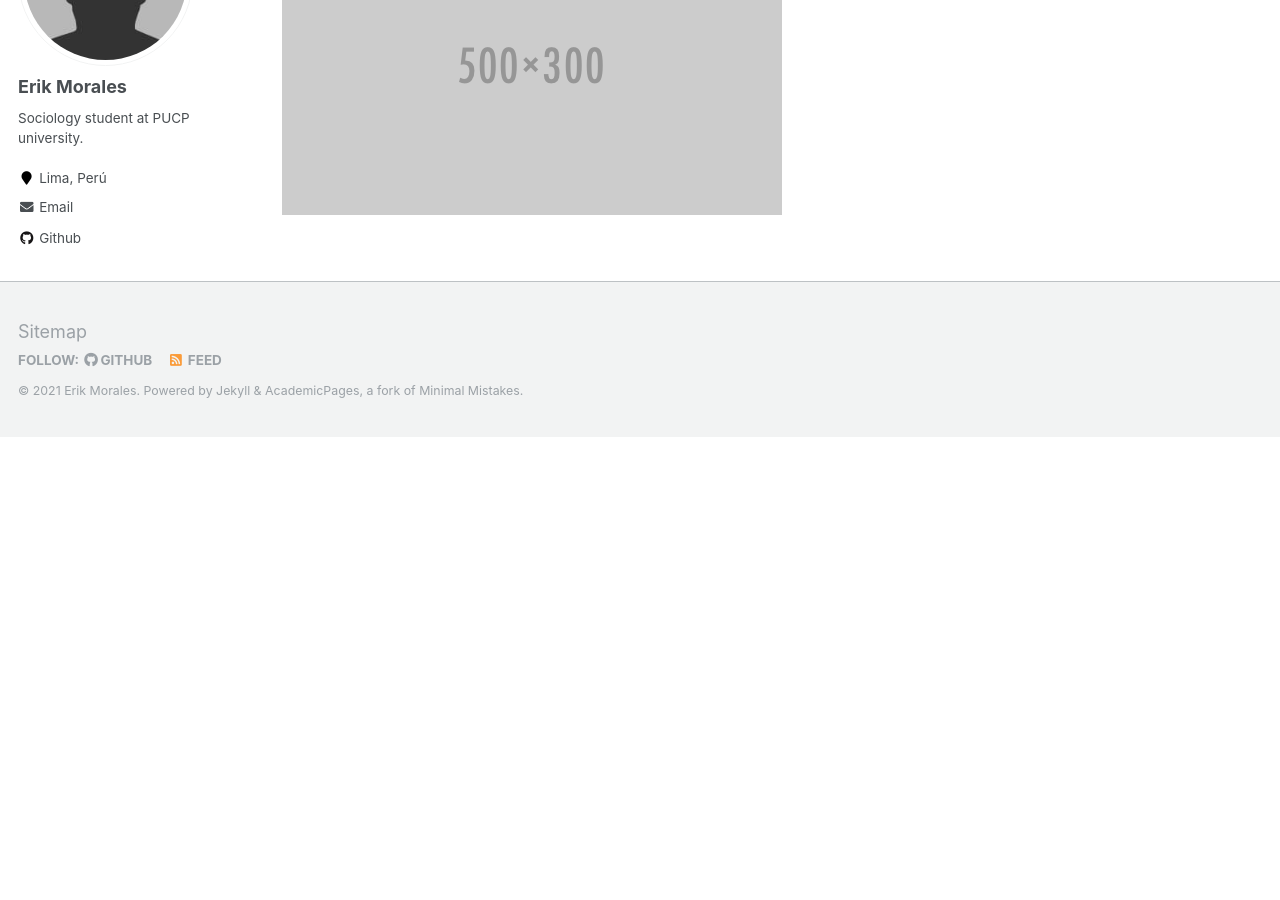
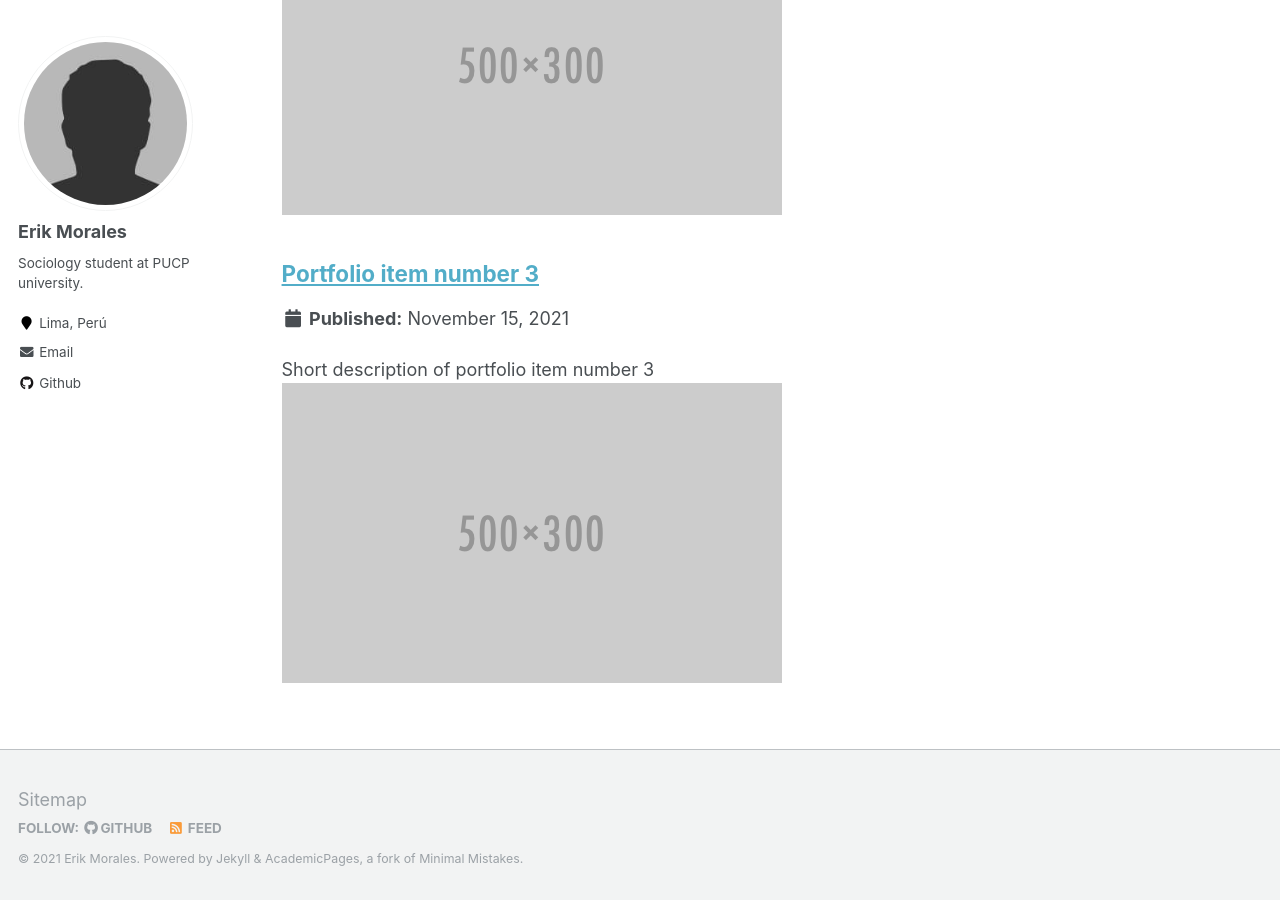
Before and after one commit to HaloReach2552/Brando.fold.github.io, a Jekyll site: the page built from _pages/portfolio.html, in a window 1280 px wide and 900 px high, scrolled down 597 px. Built offline with Jekyll 4.4.1, drawn with Linux system fonts in a browser that asks for light colours; before the commit the page ends 1034 px from its top, so only the background shows below that.

Commit message:
Update portfolio-2.html

```diff
--- a/_portfolio/portfolio-2.html
+++ b/_portfolio/portfolio-2.html
@@ -1,2 +1,5 @@
-# HEADER
-<br/><img src='/images/Boot.PNG'>
+---
+title: "Portfolio item number 3"
+excerpt: "Short description of portfolio item number 3 <br/><img src='/images/500x300.png'>"
+collection: portfolio
+---
```
